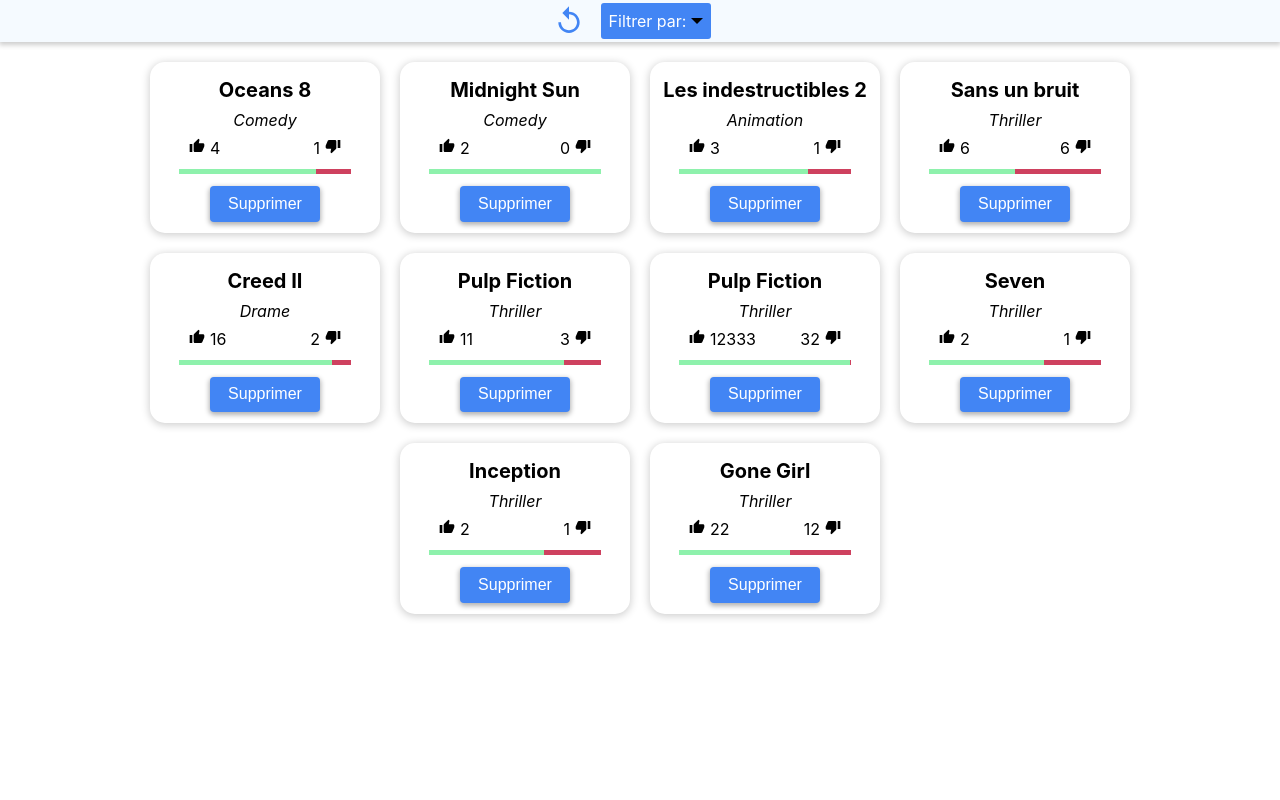
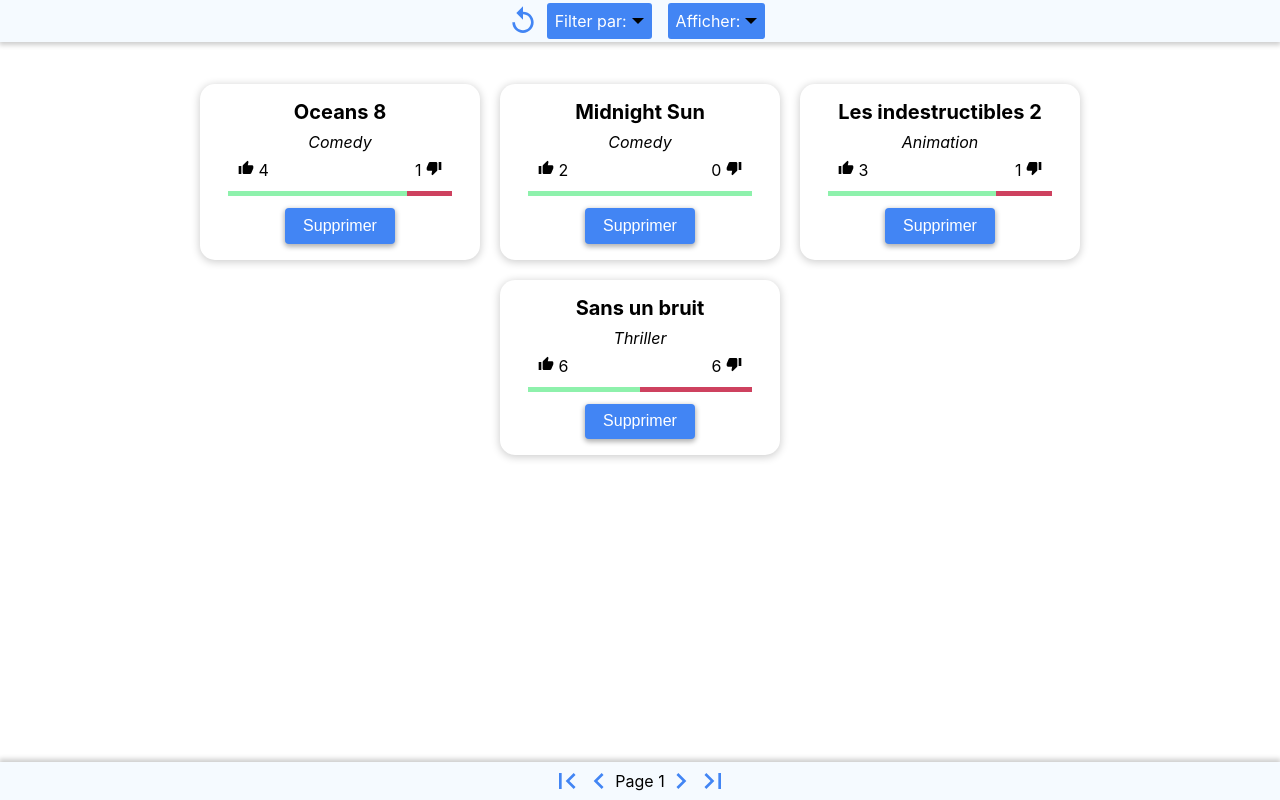
Before and after one commit to Particeep/react-interview, a React (Create React App) app: page / in a window 1280 px wide. Built offline with nearby package versions, Linux system fonts and the light colour scheme.

Commit message:
last commit

```diff
--- a/src/App.css
+++ b/src/App.css
@@ -23,8 +23,20 @@
 	color: #4285f4;
 }
 
-.nav svg:hover {
+.nav svg:not(.refresh):hover {
+	transition: all 0.3s;
+	transform: scale(1.2);
+}
+
+.nav .refresh:hover {
+	transition: all 0.5s;
 	transform: rotate(-360deg);
-    transition: all 0.5s;
 	transform-origin: center;
 }
+
+.nav.page {
+	position: absolute;
+	width: 100%;
+	bottom: 0;
+	box-shadow: 0 -2px 5px 1px rgba(0, 0, 0, 0.2);
+}
--- a/src/App.js
+++ b/src/App.js
@@ -1,5 +1,11 @@
 import React, { Component } from "react";
-import { MdReplay } from "react-icons/md";
+import {
+	MdReplay,
+	MdChevronLeft,
+	MdChevronRight,
+	MdFirstPage,
+	MdLastPage
+} from "react-icons/md";
 import Movie from "./Movie";
 import Multiselect from "./Multiselect";
 import FlipMove from "react-flip-move";
@@ -10,7 +16,9 @@ export default class App extends Component {
 	constructor() {
 		super();
 		this.state = {
-			filter: []
+			filter: [],
+			display: 4,
+			page: 1
 		};
 	}
 
@@ -19,29 +27,45 @@ export default class App extends Component {
 	}
 
 	getMovies() {
-		movies$.then(movies => this.setState({ movies: JSON.parse(JSON.stringify(movies)) }));
+		movies$.then(movies =>
+			this.setState(
+				{
+					movies: JSON.parse(JSON.stringify(movies)),
+					maxPages: Math.ceil(movies.length / this.state.display)
+				},
+				() =>
+					this.setState({
+						filteredMovies: this.state.movies
+					})
+			)
+		);
 	}
 
 	refresh() {
 		this.getMovies();
 		this.setState({ filter: [] });
-		document.querySelectorAll(".dropdown div").forEach(el => {
-			el.classList.remove("selected");
-		});
+		document
+			.querySelectorAll(".filter-container.categories .dropdown div")
+			.forEach(el => {
+				el.classList.remove("selected");
+			});
 	}
 
 	getIndex(id) {
 		let index = this.state.movies.findIndex(movie => movie.id === id);
 		if (index >= 0) return index;
-		return null;
+		return -1;
 	}
 
 	deleteMovie(id) {
 		let movies = this.state.movies;
 		let index = this.getIndex(id);
 		if (index >= 0) {
+			let filteredMovies = this.state.filteredMovies;
+			let indexFiltered = this.state.filteredMovies.findIndex(movie => movie.id === id);
 			movies.splice(index, 1);
-			this.setState({ movies });
+			filteredMovies.splice(indexFiltered, 1);
+			this.setState({ movies, filteredMovies }, () => this.setMaxPages());
 		}
 	}
 
@@ -74,25 +98,77 @@ export default class App extends Component {
 	selectCategory(category) {
 		let index = this.state.filter.findIndex(cat => cat === category);
 		if (index === -1) {
-			this.setState(prevState => ({
-				filter: [...prevState.filter, category]
-			}));
+			this.setState(
+				prevState => ({
+					filter: [...prevState.filter, category],
+					page: 1
+				}),
+				() => this.getFilteredMovies()
+			);
 		} else {
 			let filter = this.state.filter;
 			filter.splice(index, 1);
-			this.setState({ filter });
+			this.setState({ filter, page: 1 }, () => this.getFilteredMovies());
 		}
 	}
 
+	getFilteredMovies() {
+		let filteredMovies = this.state.movies.filter(
+			movie =>
+				this.state.filter.length === 0 ||
+				this.state.filter.find(cat => cat === movie.category)
+		);
+		this.setState(
+			{
+				filteredMovies
+			},
+			() => this.setMaxPages()
+		);
+	}
+
+	selectDisplay(count) {
+		this.setState(
+			{
+				display: count,
+				page: 1
+			},
+			() => this.setMaxPages()
+		);
+	}
+
+	firstPage() {
+		this.setState({
+			page: 1
+		});
+	}
+	changePage(count) {
+		let newPage = this.state.page + count;
+		if (newPage > 0 && newPage <= this.state.maxPages)
+			this.setState({
+				page: newPage
+			});
+	}
+	lastPage() {
+		this.setState({
+			page: this.state.maxPages
+		});
+	}
+
+	setMaxPages() {
+		this.setState({
+			maxPages: Math.ceil(this.state.filteredMovies.length / this.state.display)
+		});
+	}
+
 	renderMovies() {
-		if (!this.state.movies) return null;
+		if (!this.state.movies || !this.state.filteredMovies) return null;
 
-		return this.state.movies.map(movie => {
-			if (
-				this.state.filter.length > 0 &&
-				!this.state.filter.find(cat => cat === movie.category)
-			)
-				return null;
+		let counter = 0;
+		let pageCounter = (this.state.page - 1) * this.state.display;
+		return this.state.filteredMovies.map((movie, index) => {
+			if (counter === this.state.display || index < pageCounter) return null;
+
+			counter++;
 			return (
 				<Movie
 					key={movie.id}
@@ -113,13 +189,29 @@ export default class App extends Component {
 		return (
 			<div>
 				<div className="nav">
-					<MdReplay onClick={() => this.refresh()} />
+					<MdReplay className="refresh" onClick={() => this.refresh()} />
 					<Multiselect
-						categories={this.getCategories()}
+						type="categories"
+						options={this.getCategories()}
 						onSelect={category => this.selectCategory(category)}
+						multiple={true}
+					/>
+					<Multiselect
+						type="display"
+						options={[4, 8, 12]}
+						onSelect={count => this.selectDisplay(count)}
+						multiple={false}
+						selected={4}
 					/>
 				</div>
 				<FlipMove className="card-container">{this.renderMovies()}</FlipMove>
+				<div className="nav page">
+					<MdFirstPage onClick={() => this.firstPage()} />
+					<MdChevronLeft onClick={() => this.changePage(-1)} />
+					Page {this.state.page}
+					<MdChevronRight onClick={() => this.changePage(1)} />
+					<MdLastPage onClick={() => this.lastPage()} />
+				</div>
 			</div>
 		);
 	}
--- /dev/null
+++ b/src/Movie.css
@@ -0,0 +1,101 @@
+.card-container {
+    margin: 0 auto;
+    text-align: center;
+    position: relative;
+    padding: 4vh 4vw;
+}
+
+.movie {
+    left: 0;
+    top: 0;
+    border: unset;
+    box-shadow: 0 1.5px 8px 0.5px rgba(0, 0, 0, 0.2);
+    border-radius: 15px;
+    box-sizing: border-box;
+    display: inline-block;
+    margin: 10px;
+    min-width: 280px;
+    padding: 0.5rem 0;
+}
+
+.title {
+    font-weight: bold;
+    font-size: 20px;
+    margin: 0.5rem 0;
+}
+
+.category {
+    font-style: italic;
+    font-size: 16px;
+    margin: 0.5rem 0;
+}
+
+.rating {
+    margin: auto;
+    width: 80%;
+}
+
+.rating data {
+    margin: 0 5px;
+}
+
+.rating>span {
+    cursor: pointer;
+    display: flex;
+    user-select: none;
+}
+
+.rating>span:hover svg {
+    transform: scale(1.5);
+}
+
+.rating>span:first-of-type {
+    float: left;
+    margin-left: 0.6rem;
+}
+
+.rating>span:first-of-type:hover svg {
+    color: #76e297;
+}
+
+.rating>span:last-of-type {
+    float: right;
+    margin-right: 0.6rem;
+}
+
+.rating>span:last-of-type:hover svg {
+    color: #b81639;
+}
+
+.ratio {
+    width: 100%;
+    display: inline-flex;
+    background-color: #ce415f;
+}
+
+.ratio>.likes {
+    height: 5px;
+    background-color: #8ef1ac;
+}
+
+button.delete {
+    padding: 0.54rem 1.14rem;
+    margin: 0.5rem 0;
+    font-size: 1rem;
+    outline: none;
+    border: unset;
+    cursor: pointer;
+    background-color: #4285f4;
+    color: #fff;
+    border-radius: 4px;
+    box-shadow: 0 2px 5px 1px rgba(0, 0, 0, 0.3);
+}
+
+button.delete:hover {
+    background-color: #629eff;
+}
+
+button.delete:active {
+    background-color: #1656be;
+    box-shadow: unset;
+}
--- a/src/Movie.js
+++ b/src/Movie.js
@@ -1,6 +1,6 @@
 import React, { Component } from "react";
 import { MdThumbDown, MdThumbUp } from "react-icons/md";
-import "./movie.css";
+import "./Movie.css";
 
 export default class Movie extends Component {
 	renderRating() {
--- a/src/Multiselect.css
+++ b/src/Multiselect.css
@@ -1,7 +1,7 @@
 
 .filter-container {
-    padding: 0.5rem 0.5rem;
-    margin: 0 1rem;
+    padding: 0.5rem;
+    margin: 0 0.5rem;
     position: relative;
     background: #4285f4;
     color: white;
--- a/src/Multiselect.js
+++ b/src/Multiselect.js
@@ -3,38 +3,60 @@ import FlipMove from "react-flip-move";
 import "./Multiselect.css";
 
 export default class Multiselect extends Component {
-	selectCategory(category) {
+	selectOption(option) {
+		if (!this.props.multiple) {
+			document
+				.querySelectorAll(".filter-container." + this.props.type + " .dropdown > div")
+				.forEach(el => {
+					el.classList.remove("selected");
+				});
+		}
+
 		document
-			.querySelector(".dropdown > div[category=" + category + "]")
+			.querySelector(".dropdown > div[option='" + option + "']")
 			.classList.toggle("selected");
-		this.props.onSelect(category);
+		this.props.onSelect(option);
 	}
 
 	renderSelect() {
-		return this.props.categories.map(category => {
+		return this.props.options.map(option => {
 			return (
-				<div
-					key={category}
-					category={category}
-					onClick={() => this.selectCategory(category)}>
-					<span>{category}</span>
+				<div key={option} option={option} onClick={() => this.selectOption(option)}>
+					<span>{option}</span>
 				</div>
 			);
 		});
 	}
 
-	toggleCategories(e) {
-		if (e.target !== document.querySelector(".filter-container")) return;
-		document.querySelector(".filter-container .dropdown").classList.toggle("active");
+	toggleDropdown(e) {
+		if (e.target !== document.querySelector(".filter-container." + this.props.type))
+			return;
+
+		document
+			.querySelector(".filter-container:not(." + this.props.type + ") .dropdown")
+			.classList.remove("active");
+		document
+			.querySelector(".filter-container." + this.props.type + " .dropdown")
+			.classList.toggle("active");
+	}
+
+	componentDidMount() {
+		if (this.props.selected > 0) {
+			document
+				.querySelector(".dropdown > div[option='" + this.props.selected + "']")
+				.classList.toggle("selected");
+		}
 	}
 
 	render() {
-		if (!this.props.categories || this.props.categories.length === 0)
+		if (!this.props.options || this.props.options.length === 0)
 			return "Aucun film disponible";
 
 		return (
-			<div className="filter-container" onClick={e => this.toggleCategories(e)}>
-				Filtrer par:
+			<div
+				className={"filter-container " + this.props.type}
+				onClick={e => this.toggleDropdown(e)}>
+				{this.props.type === "categories" ? "Filter par:" : "Afficher:"}
 				<FlipMove className="dropdown">{this.renderSelect()}</FlipMove>
 			</div>
 		);
--- a/src/movie.css
+++ /dev/null
@@ -1,101 +0,0 @@
-.card-container {
-	margin: 0 auto;
-	text-align: center;
-	position: relative;
-	padding: 10px 4vw;
-}
-
-.movie {
-	left: 0;
-	top: 0;
-	border: unset;
-	box-shadow: 0 1.5px 8px 0.5px rgba(0, 0, 0, 0.2);
-	border-radius: 15px;
-	box-sizing: border-box;
-	display: inline-block;
-	margin: 10px;
-	padding: 8px;
-	min-width: 230px;
-}
-
-.title {
-	font-weight: bold;
-	font-size: 20px;
-	margin: 0.5rem 0;
-}
-
-.category {
-	font-style: italic;
-	font-size: 16px;
-	margin: 0.5rem 0;
-}
-
-.rating {
-	margin: auto;
-	width: 80%;
-}
-
-.rating data {
-	margin: 0 5px;
-}
-
-.rating > span {
-	cursor: pointer;
-	display: flex;
-	user-select: none;
-}
-
-.rating > span:hover svg {
-	transform: scale(1.5);
-}
-
-.rating > span:first-of-type {
-	float: left;
-	margin-left: 0.6rem;
-}
-
-.rating > span:first-of-type:hover svg {
-	color: #76e297;
-}
-
-.rating > span:last-of-type {
-	float: right;
-	margin-right: 0.6rem;
-}
-
-.rating > span:last-of-type:hover svg {
-	color: #b81639;
-}
-
-.ratio {
-	width: 100%;
-	display: inline-flex;
-	background-color: #ce415f;
-}
-
-.ratio > .likes {
-	height: 5px;
-	background-color: #8ef1ac;
-}
-
-button.delete {
-	padding: 0.54rem 1.14rem;
-	margin: 0.5rem 0 0.2rem 0;
-	font-size: 1rem;
-	outline: none;
-	border: unset;
-	cursor: pointer;
-	background-color: #4285f4;
-	color: #fff;
-	border-radius: 4px;
-	box-shadow: 0 2px 5px 1px rgba(0, 0, 0, 0.3);
-}
-
-button.delete:hover {
-	background-color: #629eff;
-}
-
-button.delete:active {
-	background-color: #1656be;
-	box-shadow: unset;
-}
```
Lines whose indentation alone changed are shown as unchanged.
